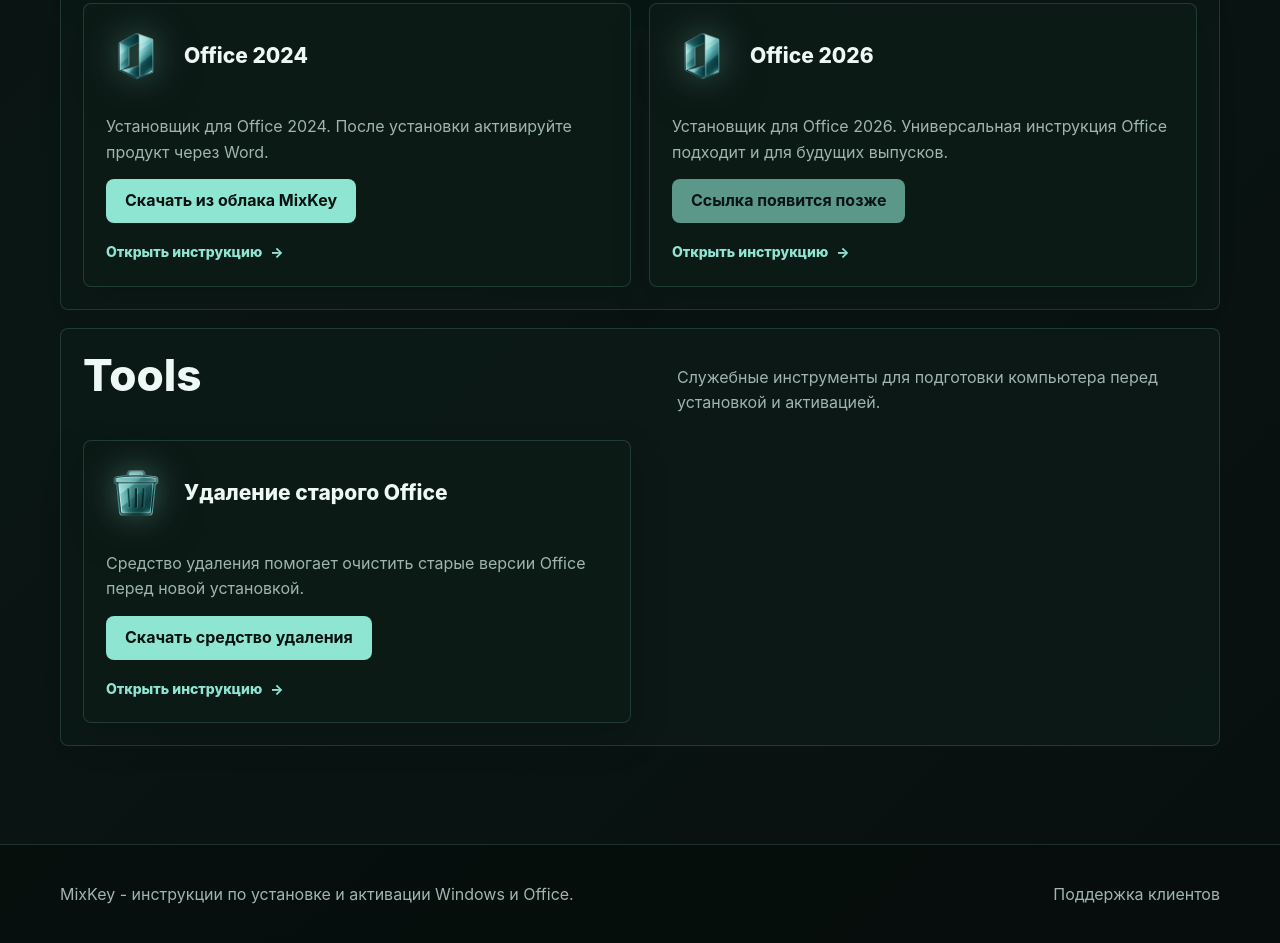
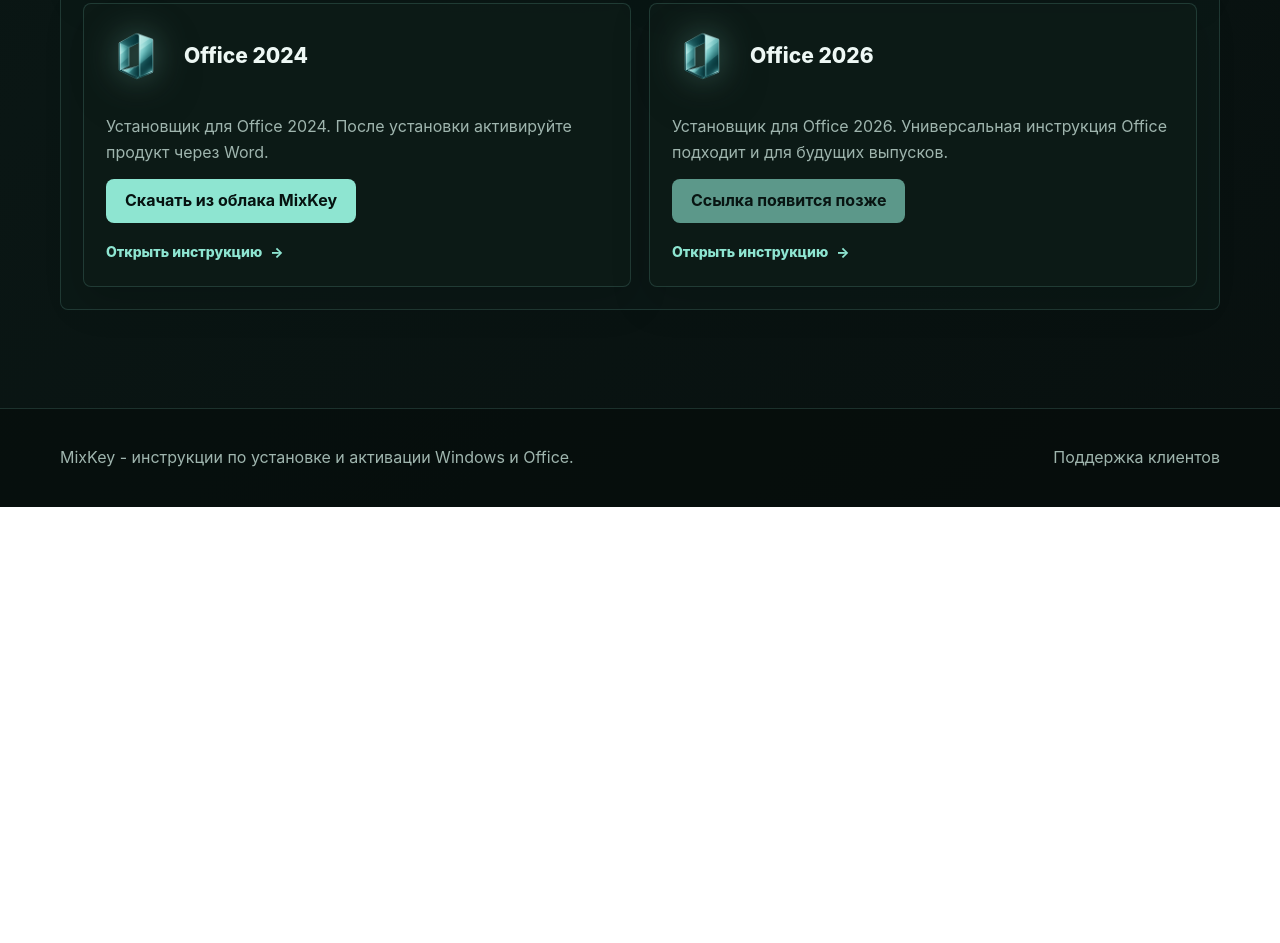
Before and after one commit to mixtm1/mixkey-site, a plain HTML site: page downloads.html in a window 1280 px wide. Shown: the part 1377-2320 px from the top of the page. After the commit the page ends 1884 px from the top, so only its background shows below. Drawn offline with Linux system fonts and the light colour scheme.

Commit message:
Update download and Office removal links

```diff
--- a/downloads.html
+++ b/downloads.html
@@ -41,8 +41,8 @@
             <p>Выберите нужное поколение системы и после установки вернитесь к инструкции по активации.</p>
           </div>
           <div class="grid two">
-            <div class="card download-card"><div class="download-card-head"><span class="card-icon icon-tile"><img class="png-icon icon-card" src="images/icons/windows.png" alt="" aria-hidden="true"></span><h3>Windows 10</h3></div><p>Установочный образ Windows 10 для Home или Pro. Перед чистой установкой сохраните важные файлы.</p><div class="download-actions"><a class="button" href="#">Скачать с Microsoft</a><a class="button primary" href="https://drive.google.com/drive/folders/1-b737jMqomUJZzdRI77be1tDC5MysNxq?usp=sharing" target="_blank" rel="noopener noreferrer">Скачать из облака MixKey</a></div><a class="related-guide-action" href="install-windows.html">Открыть инструкцию</a></div>
-            <div class="card download-card"><div class="download-card-head"><span class="card-icon icon-tile"><img class="png-icon icon-card" src="images/icons/windows.png" alt="" aria-hidden="true"></span><h3>Windows 11</h3></div><p>Установочный образ Windows 11 для совместимых устройств. После установки проверьте редакцию Home или Pro.</p><div class="download-actions"><a class="button" href="#">Скачать с Microsoft</a><a class="button primary" href="https://drive.google.com/drive/folders/1HPV-LUPjjjb4tEQ16AoYalx5qnxTSrZP?usp=sharing" target="_blank" rel="noopener noreferrer">Скачать из облака MixKey</a></div><a class="related-guide-action" href="install-windows.html">Открыть инструкцию</a></div>
+            <div class="card download-card"><div class="download-card-head"><span class="card-icon icon-tile"><img class="png-icon icon-card" src="images/icons/windows.png" alt="" aria-hidden="true"></span><h3>Windows 10</h3></div><p>Установочный образ Windows 10 для Home или Pro. Перед чистой установкой сохраните важные файлы.</p><div class="download-actions"><a class="button" href="https://www.microsoft.com/en-us/software-download/windows10" target="_blank" rel="noopener noreferrer">Скачать с Microsoft</a><a class="button primary" href="https://drive.google.com/drive/folders/1-b737jMqomUJZzdRI77be1tDC5MysNxq?usp=sharing" target="_blank" rel="noopener noreferrer">Скачать из облака MixKey</a></div><a class="related-guide-action" href="install-windows.html">Открыть инструкцию</a></div>
+            <div class="card download-card"><div class="download-card-head"><span class="card-icon icon-tile"><img class="png-icon icon-card" src="images/icons/windows.png" alt="" aria-hidden="true"></span><h3>Windows 11</h3></div><p>Установочный образ Windows 11 для совместимых устройств. После установки проверьте редакцию Home или Pro.</p><div class="download-actions"><a class="button" href="https://www.microsoft.com/en-us/software-download/windows11" target="_blank" rel="noopener noreferrer">Скачать с Microsoft</a><a class="button primary" href="https://drive.google.com/drive/folders/1HPV-LUPjjjb4tEQ16AoYalx5qnxTSrZP?usp=sharing" target="_blank" rel="noopener noreferrer">Скачать из облака MixKey</a></div><a class="related-guide-action" href="install-windows.html">Открыть инструкцию</a></div>
           </div>
         </article>
 
@@ -56,16 +56,6 @@
             <div class="card download-card"><div class="download-card-head"><span class="card-icon icon-tile"><img class="png-icon icon-card" src="images/icons/office.png" alt="" aria-hidden="true"></span><h3>Office 2021</h3></div><p>Установщик для Office 2021. Использует тот же сценарий установки и активации.</p><div class="download-actions"><a class="button primary" href="https://drive.google.com/drive/folders/1ibZYFFqDfL5tkO8Z-TmS6pNCB86CW7qe?usp=sharing" target="_blank" rel="noopener noreferrer">Скачать из облака MixKey</a></div><a class="related-guide-action" href="office-2021-pro-plus.html">Открыть инструкцию</a></div>
             <div class="card download-card"><div class="download-card-head"><span class="card-icon icon-tile"><img class="png-icon icon-card" src="images/icons/office.png" alt="" aria-hidden="true"></span><h3>Office 2024</h3></div><p>Установщик для Office 2024. После установки активируйте продукт через Word.</p><div class="download-actions"><a class="button primary" href="https://drive.google.com/drive/folders/1O2h9Ty3NtpGPmuHzC2mJzD3Nk84qBdGW?usp=sharing" target="_blank" rel="noopener noreferrer">Скачать из облака MixKey</a></div><a class="related-guide-action" href="office-2024-pro-plus.html">Открыть инструкцию</a></div>
             <div class="card download-card"><div class="download-card-head"><span class="card-icon icon-tile"><img class="png-icon icon-card" src="images/icons/office.png" alt="" aria-hidden="true"></span><h3>Office 2026</h3></div><p>Установщик для Office 2026. Универсальная инструкция Office подходит и для будущих выпусков.</p><div class="download-actions"><a class="button primary disabled" aria-disabled="true">Ссылка появится позже</a></div><a class="related-guide-action" href="install-office.html">Открыть инструкцию</a></div>
-          </div>
-        </article>
-
-        <article class="panel anchor-section" id="tools-downloads">
-          <div class="section-header">
-            <h2>Tools</h2>
-            <p>Служебные инструменты для подготовки компьютера перед установкой и активацией.</p>
-          </div>
-          <div class="grid two">
-            <div class="card download-card"><div class="download-card-head"><span class="card-icon icon-tile"><img class="png-icon icon-card" src="images/icons/remove-office.png" alt="" aria-hidden="true"></span><h3>Удаление старого Office</h3></div><p>Средство удаления помогает очистить старые версии Office перед новой установкой.</p><div class="download-actions"><a class="button primary" href="#">Скачать средство удаления</a></div><a class="related-guide-action" href="remove-office.html">Открыть инструкцию</a></div>
           </div>
         </article>
       </div>
```
Also changed, not shown: remove-office.html (+1 -1 lines).
